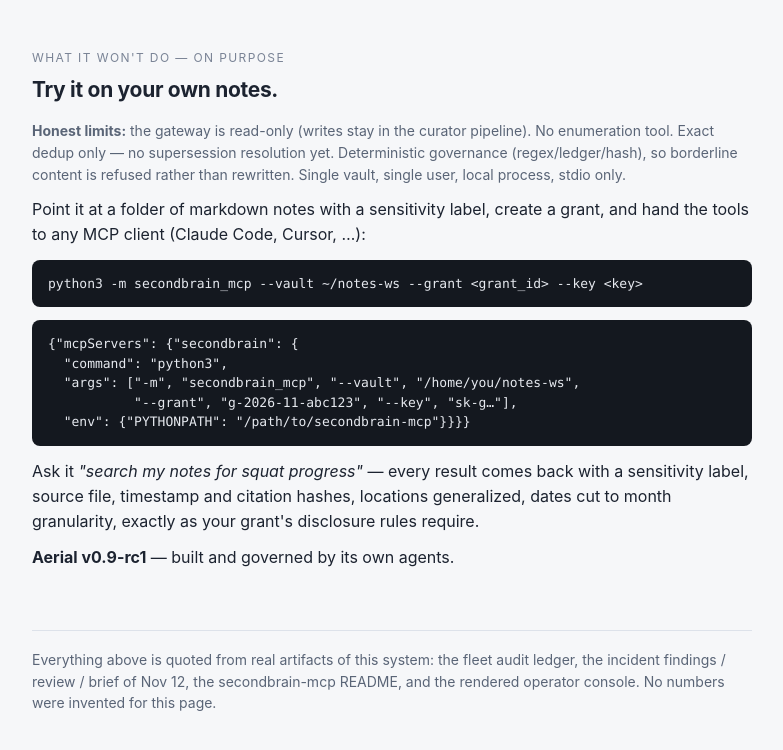
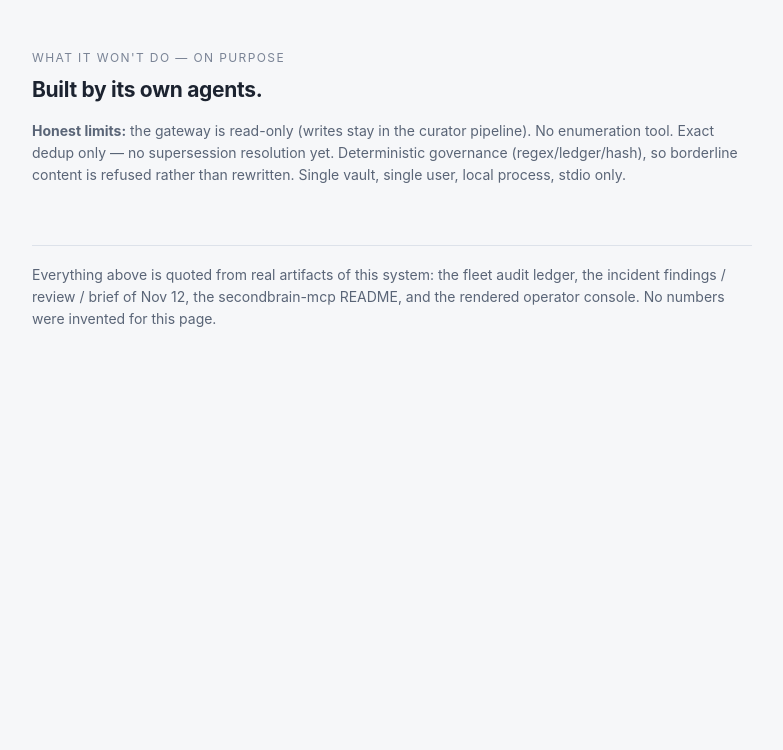
Before and after one commit to rl-ai/aerial, a plain HTML site: page teaser.html in a window 1280 px wide. Shown: the part 2691-3441 px from the top of the page, without its empty margins (248-1031 px from the left). After the commit the page ends 3096 px from the top, so only its background shows below. Drawn offline with Linux system fonts and the light colour scheme.

Commit message:
teaser: remove the install CTA (not self-service yet); reframe the close

```diff
--- a/teaser.html
+++ b/teaser.html
@@ -161,17 +161,8 @@ A long transaction from ~04:50 blocked all writes   <span class="tag inferred">I
 <!-- 5 · CLOSE -->
 <section id="close">
   <div class="kicker">what it won't do — on purpose</div>
-  <h2>Try it on your own notes.</h2>
+  <h2>Built by its own agents.</h2>
   <p class="muted"><b>Honest limits:</b> the gateway is read-only (writes stay in the curator pipeline). No enumeration tool. Exact dedup only — no supersession resolution yet. Deterministic governance (regex/ledger/hash), so borderline content is refused rather than rewritten. Single vault, single user, local process, stdio only.</p>
-  <p>Point it at a folder of markdown notes with a sensitivity label, create a grant, and hand the tools to any MCP client (Claude Code, Cursor, …):</p>
-  <pre class="code">python3 -m secondbrain_mcp --vault ~/notes-ws --grant &lt;grant_id&gt; --key &lt;key&gt;</pre>
-  <pre class="code">{"mcpServers": {"secondbrain": {
-  "command": "python3",
-  "args": ["-m", "secondbrain_mcp", "--vault", "/home/you/notes-ws",
-           "--grant", "g-2026-11-abc123", "--key", "sk-g…"],
-  "env": {"PYTHONPATH": "/path/to/secondbrain-mcp"}}}}</pre>
-  <p>Ask it <em>"search my notes for squat progress"</em> — every result comes back with a sensitivity label, source file, timestamp and citation hashes, locations generalized, dates cut to month granularity, exactly as your grant's disclosure rules require.</p>
-  <p><b>Aerial v0.9-rc1</b> — built and governed by its own agents.</p>
 </section>
 
 <footer>
```
